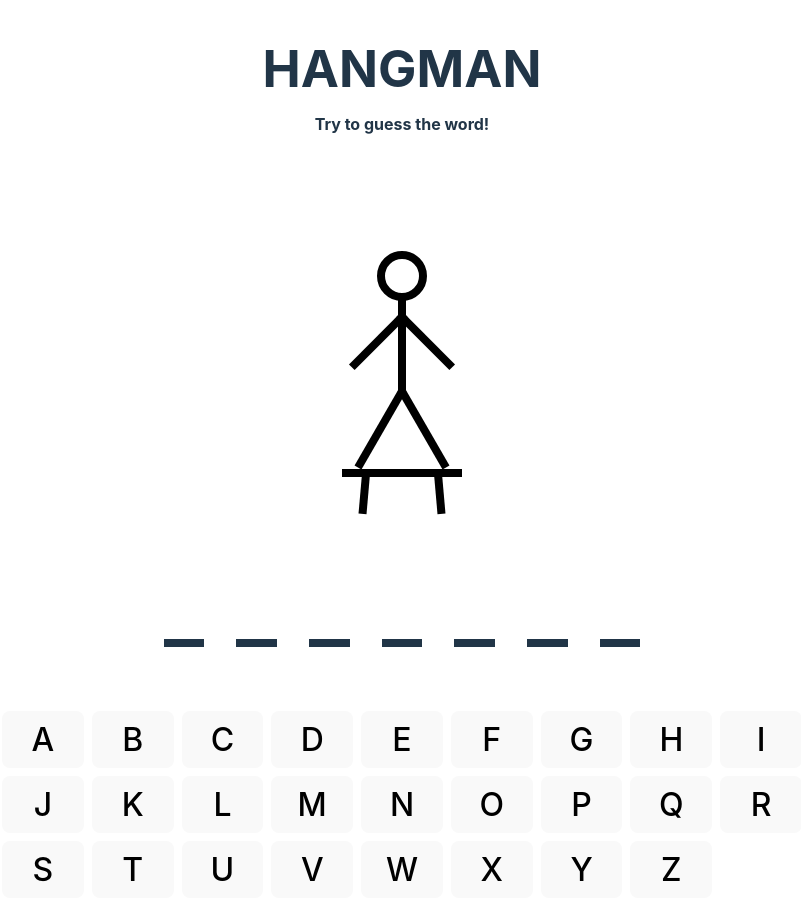
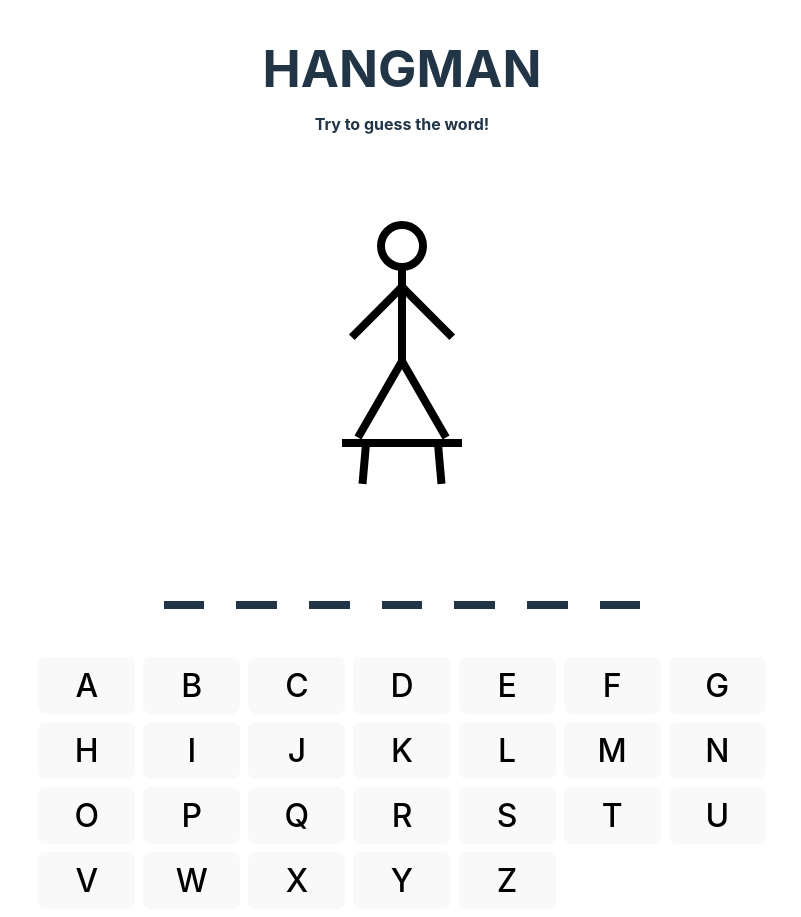
Before and after one commit to YaredFall/hangman, a React (Vite) app: page / in a window 1280 px wide. Shown: the whole page, without its empty margins (238-1039 px from the left). Built offline with nearby package versions, Linux system fonts and the light colour scheme.

Commit message:
+virtual keyboard (keyboard interactions); +Win and lose (simple); +word reveal on loss;  +color schemes; +basic adaptieness; ~size and scaling fixes

```diff
--- a/index.html
+++ b/index.html
@@ -2,6 +2,7 @@
 <html lang="en">
   <head>
     <meta charset="UTF-8" />
+    <meta name="color-scheme" content="dark light" />
     <meta name="viewport" content="width=device-width, initial-scale=1.0" />
     <title>Vite + React + TS</title>
   </head>
--- a/src/App.tsx
+++ b/src/App.tsx
@@ -1,4 +1,4 @@
-import { useState } from 'react'
+import {useCallback, useEffect, useState} from 'react'
 import words from "./wordList.json"
 import "./App.css"
 import HangmanDrawing from "./Components/HangmanDrawing/HangmanDrawing";
@@ -9,20 +9,50 @@ function App() {
     const [wordToGuess, setWordToGuess] = useState(words[~~(Math.random() * words.length)]);
 
     const [guessedLetters, setGuessedLetters] = useState<string[]>([]);
-    const addLetterToGuessed = (letter: string) => {
-        if (!guessedLetters.includes(letter)) {
-            setGuessedLetters([...guessedLetters, letter])
+
+    const incorrectGuesses = guessedLetters.filter(letter => !wordToGuess.includes(letter));
+    const incorrectGuessesCount = incorrectGuesses.length;
+    const isLose = incorrectGuessesCount >= 7;
+    const isWon = [...wordToGuess].every(l => guessedLetters.includes(l))
+
+    const addLetterToGuessed = useCallback((letter: string) => {
+        if (guessedLetters.includes(letter) || isLose || isWon) return
+
+        setGuessedLetters([...guessedLetters, letter])
+
+    }, [guessedLetters, isLose, isWon])
+
+    useEffect(() => {
+        const handler = (e: KeyboardEvent) => {
+            if (!e.key.match(/^[a-z]$/)) return
+
+            e.preventDefault();
+            addLetterToGuessed(e.key);
+
         }
-    }
+        document.addEventListener("keypress", handler);
 
-    const incorrectGuesses = guessedLetters.filter(letter => !wordToGuess.includes(letter)).length;
+        return () => {
+            document.removeEventListener("keypress", handler);
+        };
+    }, [guessedLetters]);
+
+
     return (
     <div className="App">
         <h1 children={"HANGMAN"} />
-        <h4 children={"Try to guess the word!"} />
-        <HangmanDrawing drawingStage={incorrectGuesses}/>
-        <HangmanWord wordToGuess={wordToGuess} guessedLetters={guessedLetters} />
-        <VirtualKeyboard onKeyPress={addLetterToGuessed} />
+        <h4 children={
+            isWon ? "You did it!" :
+                isLose ? "Nope! Better luck next time!" :
+                    "Try to guess the word!"
+        } />
+        <HangmanDrawing drawingStage={incorrectGuessesCount}/>
+        <HangmanWord wordToGuess={wordToGuess} guessedLetters={guessedLetters} reveal={isLose} />
+        <VirtualKeyboard onKeyPress={addLetterToGuessed}
+                         highlightedKeys={guessedLetters.filter(l => !incorrectGuesses.includes(l))}
+                         inactiveKeys={guessedLetters}
+                         disabled={isLose || isWon}
+        />
     </div>
   )
 }
--- a/src/Components/AbsolutePosCircle/AbsolutePosCircle.module.css
+++ b/src/Components/AbsolutePosCircle/AbsolutePosCircle.module.css
@@ -2,7 +2,7 @@
     position: absolute;
     translate: -50% -50%; /* thus posX and posY is the position of the center of the circle */
     border-radius: 100%;
-    border: var(--line-width, 10px) solid black;
+    border: var(--line-width, 10px) solid var(--drawing-color, black);;
     aspect-ratio: 1/1;
     box-sizing: border-box;
 }
--- a/src/Components/AbsolutePosStick/AbsolutePosStick.module.css
+++ b/src/Components/AbsolutePosStick/AbsolutePosStick.module.css
@@ -3,5 +3,5 @@
     transform-origin: center calc(var(--line-width, 10px) / 2);
     translate: -50% 0;
     position: absolute;
-    background-color: black;
+    background-color: var(--drawing-color, black);
 }
--- a/src/Components/HangmanDrawing/Gallows.tsx
+++ b/src/Components/HangmanDrawing/Gallows.tsx
@@ -3,8 +3,8 @@ import AbsolutePosStick from "../AbsolutePosStick/AbsolutePosStick";
 
 const baseWidth = 200
 const gallowsWidth = 500
-const gallowsHeight = 340
-const ropeLength = 80
+const gallowsHeight = 310
+const ropeLength = gallowsHeight - 260 //should be dynamic stickman height instead of hardcoded 260px
 
 type GallowsProps = {
     marginTop: number
--- a/src/Components/HangmanDrawing/HangmanDrawing.tsx
+++ b/src/Components/HangmanDrawing/HangmanDrawing.tsx
@@ -4,20 +4,22 @@ import Stickman from "./Stickman";
 import Stool from "./Stool";
 import Gallows from "./Gallows";
 
-const scale = 1;
-const stickmanPaddingTop = 140;
+const preferredWidth = 720
 
+const stickmanPaddingTop = 110;
 
 type HangmanDrawingProps = {
     drawingStage: number
 }
 
 const HangmanDrawing:FC<HangmanDrawingProps> = ({drawingStage}) => {
+    let scale = window.innerWidth / preferredWidth;
+    if (scale > 1) scale = 1;
 
     const [stickmanHeight, setStickmanHeight] = useState(0);
 
     return (
-        <div className={styles["hangman-drawing"]} style={{scale: `${scale}`, height: `${(stickmanPaddingTop + 230)*scale + 40}px`}}>
+        <div className={styles["hangman-drawing"]} style={{scale: `${scale}`, height: `${(stickmanPaddingTop + 230)*scale + 32}px`}}>
             <Stickman paddingTop={stickmanPaddingTop * scale} setStickmanHeight={setStickmanHeight} />
             <Stool marginTop={stickmanHeight} className={drawingStage > 6 ? styles.removed : ""}/>
             <Gallows marginTop={stickmanPaddingTop * scale + 230} drawingStage={drawingStage}/>
--- a/src/Components/HangmanWord/HangmanWord.module.css
+++ b/src/Components/HangmanWord/HangmanWord.module.css
@@ -6,7 +6,8 @@
     display: flex;
     gap: 2rem;
     margin-top: 1rem;
-    margin-bottom: 4rem;
+    margin-bottom: 3rem;
+    user-select: none;
 }
 
 .container > div {
@@ -17,3 +18,7 @@
     justify-content: center;
     border-bottom: 0.5rem solid;
 }
+
+.container .revealed {
+    color: var(--cancel-color, rgba(240, 128, 128, 0.7));
+}
--- a/src/Components/HangmanWord/HangmanWord.tsx
+++ b/src/Components/HangmanWord/HangmanWord.tsx
@@ -4,17 +4,19 @@ import styles from "./HangmanWord.module.css"
 type HangmanWordProps = {
     wordToGuess: string
     guessedLetters: string[]
+    reveal?: boolean
 }
 
-const HangmanWord:FC<HangmanWordProps> = ({wordToGuess, guessedLetters}) =>{
+const HangmanWord:FC<HangmanWordProps> = ({wordToGuess, guessedLetters, reveal = false}) =>{
 
     return (
         <div className={styles.container}>
             {[...wordToGuess].map((letter, i) =>
                 <div key={i+letter}>
-                    <span children={letter} style={{
-                        visibility: guessedLetters.includes(letter) ? "visible" : "hidden"
-                    }}/>
+                    <span children={letter}
+                          style={{visibility: reveal || guessedLetters.includes(letter) ? "visible" : "hidden"}}
+                          className={reveal && !guessedLetters.includes(letter) ? styles.revealed : ""}
+                    />
                 </div>
             )}
         </div>
--- a/src/Components/VirtualKeyboard/VirtualKeyboard.module.css
+++ b/src/Components/VirtualKeyboard/VirtualKeyboard.module.css
@@ -1,10 +1,11 @@
 .keyboard {
     display: grid;
     gap: 0.5rem;
-    grid-template-columns: repeat(auto-fit, minmax(5rem, 1fr));
+    grid-template-columns: repeat(auto-fit, minmax(4ch, 4.5ch));
     font-size: 2rem;
     font-weight: bold;
     align-self: stretch;
+    justify-content: center;
     text-transform: uppercase;
 }
 
@@ -12,3 +13,11 @@
     text-transform: inherit;
     padding: 0.5rem 0;
 }
+
+.keyboard > button.inactive {
+    background-color: var(--cancel-color, rgba(240, 128, 128, 0.70));
+}
+
+.keyboard > button.highlighted {
+    background-color: var(--accent-color, rgba(144, 238, 144, 0.70));
+}
--- a/src/Components/VirtualKeyboard/VirtualKeyboard.tsx
+++ b/src/Components/VirtualKeyboard/VirtualKeyboard.tsx
@@ -5,16 +5,26 @@ const keys = "a b c d e f g h i j k l m n o p q r s t u v w x y z".split(" ");
 
 type VirtualKeyboardProps = {
     onKeyPress: (keyLetter: string) => void
+    highlightedKeys?: string[]
+    inactiveKeys?: string[]
+    disabled?: boolean
 }
 
-const VirtualKeyboard:FC<VirtualKeyboardProps> = ({onKeyPress}) => {
+const VirtualKeyboard:FC<VirtualKeyboardProps> = ({onKeyPress, highlightedKeys, inactiveKeys, disabled = false}) => {
     return (
         <div className={styles.keyboard}>
-            {keys.map((key, i) => <button
-                key={i}
-                children={key}
-                onClick={() => onKeyPress(key)}
-            />)}
+            {keys.map((key, i) => {
+                const isHighlighted = highlightedKeys ?  highlightedKeys.includes(key) : false;
+                const isInactive = inactiveKeys ?  inactiveKeys.includes(key) : false;
+
+                return <button
+                    key={i}
+                    className={`${isInactive ? styles.inactive : ""} ${isHighlighted ? styles.highlighted : ""}`}
+                    disabled={isInactive || disabled}
+                    children={key}
+                    onClick={() => onKeyPress(key)}
+                />
+            })}
         </div>
     );
 }
--- a/src/index.css
+++ b/src/index.css
@@ -5,9 +5,13 @@
   font-weight: 400;
 
   color-scheme: dark light;
-  color: rgba(255, 255, 255, 0.87);
-  background-color: #242424;
+  --text-color: rgba(255, 255, 255, 0.87);
+  --background-color: #242424;
+  --drawing-color: #e3e3e3;
 
+
+  color: var(--text-color);
+  background-color: var(--background-color);
   font-synthesis: none;
   text-rendering: optimizeLegibility;
   -webkit-font-smoothing: antialiased;
@@ -49,18 +53,22 @@ button {
   cursor: pointer;
   transition: border-color 0.25s;
 }
-button:hover {
+button:not([disabled]):hover {
   border-color: #646cff;
 }
 button:focus,
 button:focus-visible {
   outline: 4px auto -webkit-focus-ring-color;
 }
+button[disabled] {
+  cursor: not-allowed;
+}
 
 @media (prefers-color-scheme: light) {
   :root {
-    color: #213547;
-    background-color: #ffffff;
+    --text-color: #213547;
+    --background-color: #ffffff;
+    --drawing-color: black;
   }
   a:hover {
     color: #747bff;
@@ -69,3 +77,9 @@ button:focus-visible {
     background-color: #f9f9f9;
   }
 }
+
+@media (max-width: 321px) {
+  :root {
+    font-size: 8px;
+  }
+}
```
